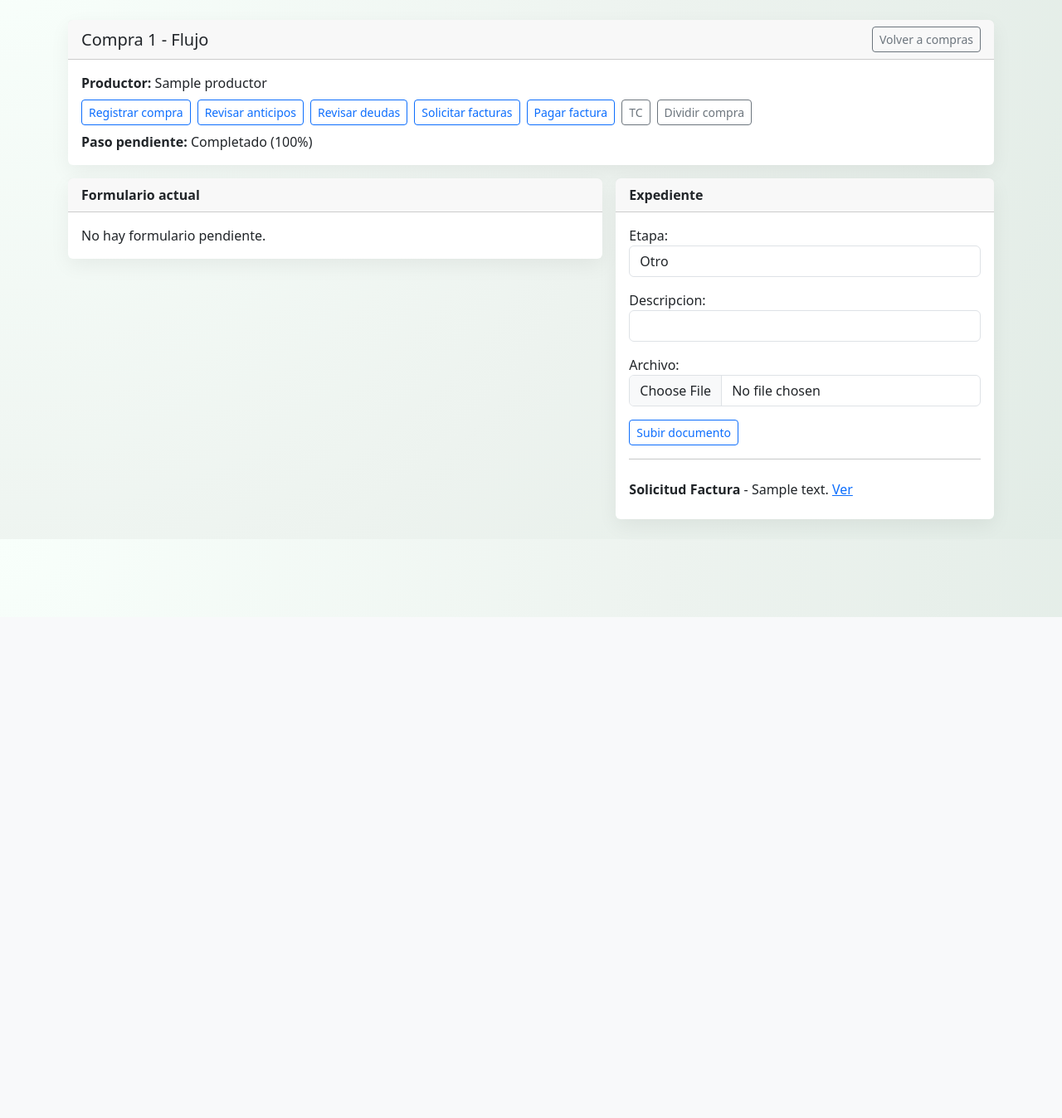
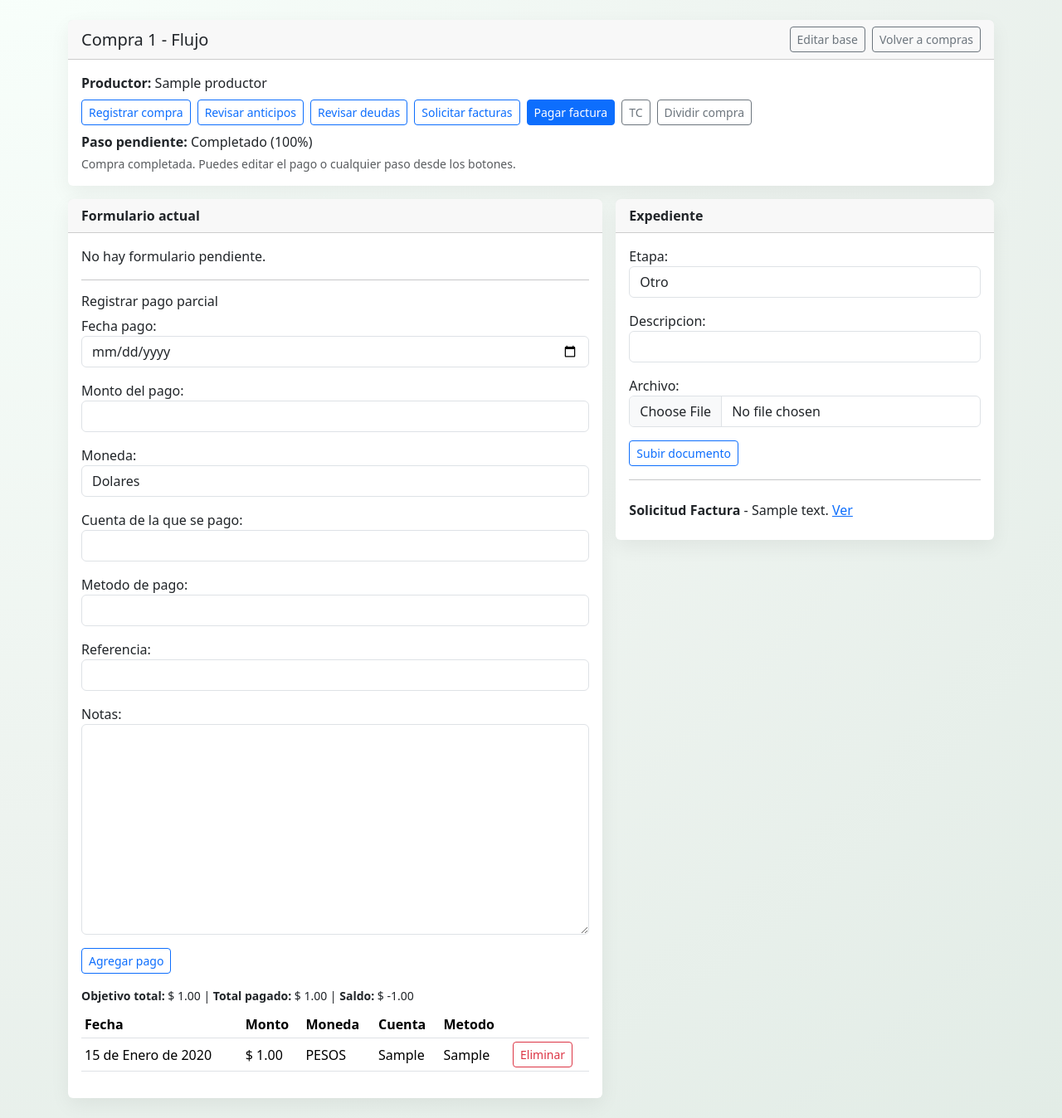
Before and after one commit to BruceGlez/pagos-compras, a Django app: page /compras/1/flujo/ in a window 1280 px wide. Shown: the part 56-1404 px from the top of the page at 83% size. Before the commit the page ends 800 px from the top, so only its background shows below. Run offline with Django 5.2, Linux system fonts and the light colour scheme; tables that the repository leaves empty hold one stand-in row (values such as "Sample post").

Commit message:
se corrigio bug de pagos

```diff
--- a/pagos/forms.py
+++ b/pagos/forms.py
@@ -5,6 +5,7 @@
     AplicacionAnticipo,
     Compra,
     DocumentoCompra,
+    PagoCompra,
     Productor,
     TipoCambio,
 )
@@ -320,6 +321,26 @@
         fields = ["etapa", "descripcion", "archivo"]
 
 
+class PagoCompraForm(BootstrapFormMixin, forms.ModelForm):
+    class Meta:
+        model = PagoCompra
+        fields = [
+            "fecha_pago",
+            "monto",
+            "moneda",
+            "cuenta_de_pago",
+            "metodo_de_pago",
+            "referencia",
+            "notas",
+        ]
+        widgets = {"fecha_pago": DateInput()}
+        labels = {
+            "monto": "Monto del pago",
+            "cuenta_de_pago": "Cuenta de la que se pago",
+            "metodo_de_pago": "Metodo de pago",
+        }
+
+
 class CompraDivisionEstadoForm(BootstrapFormMixin, forms.ModelForm):
     class Meta:
         model = Compra
--- a/pagos/urls.py
+++ b/pagos/urls.py
@@ -4,6 +4,8 @@
     HomeView,
     anticipos_view,
     compra_create_view,
+    division_delete_view,
+    pago_delete_view,
     compra_edit_view,
     compra_flujo_view,
     compras_operativas_view,
@@ -19,6 +21,8 @@
     path("compras/nueva/", compra_create_view, name="compra_create"),
     path("compras/<int:compra_id>/flujo/", compra_flujo_view, name="compra_flujo"),
     path("compras/<int:compra_id>/editar/", compra_edit_view, name="compra_edit"),
+    path("compras/<int:compra_id>/eliminar-division/", division_delete_view, name="division_delete"),
+    path("pagos/<int:pago_id>/eliminar/", pago_delete_view, name="pago_delete"),
     path("anticipos/", anticipos_view, name="anticipos"),
     path("productores/", productores_catalogo_view, name="productores_catalogo"),
     path("productores/<int:productor_id>/editar/", productor_edit_view, name="productor_edit"),
--- a/pagos/views.py
+++ b/pagos/views.py
@@ -1,5 +1,6 @@
 from django.contrib import messages
 from django.core.paginator import Paginator
+from django.db.models.deletion import ProtectedError
 from django.db.models import Count, Q, Sum
 from django.shortcuts import get_object_or_404, redirect, render
 from django.views.generic import ListView
@@ -13,15 +14,15 @@
     CompraFlujo1Form,
     CompraFlujo2Form,
     CompraFlujo3Form,
-    CompraFlujo5Form,
     CompraFlujoAnticiposForm,
     CompraOperativaForm,
     CompraForm,
     DocumentoCompraForm,
+    PagoCompraForm,
     ProductorForm,
     TipoCambioForm,
 )
-from .models import Anticipo, Compra, Productor, TipoCambio
+from .models import Anticipo, Compra, PagoCompra, Productor, TipoCambio
 
 
 class HomeView(ListView):
@@ -122,27 +123,68 @@
         if form.is_valid():
             form.save()
             messages.success(request, "Compra actualizada correctamente.")
+            next_url = request.POST.get("next") or request.GET.get("next")
+            if next_url:
+                return redirect(next_url)
             return redirect("compras_operativas")
         messages.error(request, "Revisa los datos de la compra.")
     else:
         form = CompraOperativaForm(instance=compra)
-    return render(request, "pagos/compra_form.html", {"form": form, "form_title": f"Editar Compra {compra.numero_compra}"})
+    return render(
+        request,
+        "pagos/compra_form.html",
+        {
+            "form": form,
+            "form_title": f"Editar Compra {compra.numero_compra}",
+            "next_url": request.GET.get("next", ""),
+        },
+    )
+
+
+def division_delete_view(request, compra_id):
+    if request.method != "POST":
+        return redirect("compras_operativas")
+    division = get_object_or_404(Compra, pk=compra_id)
+    if not division.es_division:
+        messages.error(request, "Solo se pueden eliminar compras de tipo division.")
+        return redirect("compras_operativas")
+
+    parent_id = division.parent_compra_id
+    try:
+        division.delete()
+        messages.success(request, "Division eliminada correctamente.")
+    except ProtectedError:
+        messages.error(
+            request,
+            "No se puede eliminar la division porque tiene movimientos relacionados (anticipos/pagos).",
+        )
+    return redirect(f"/compras/{parent_id}/flujo/?step=dividir")
+
+
+def pago_delete_view(request, pago_id):
+    if request.method != "POST":
+        return redirect("compras_operativas")
+    pago = get_object_or_404(PagoCompra, pk=pago_id)
+    compra_id = pago.compra_id
+    pago.delete()
+    messages.success(request, "Pago eliminado correctamente.")
+    return redirect(f"/compras/{compra_id}/flujo/?step=pago")
 
 
 def compra_flujo_view(request, compra_id):
     compra = get_object_or_404(Compra, pk=compra_id)
-    ui_pending_step = compra.flujo_codigo
+    ui_pending_step = compra.flujo_step_default
     form_map = {
         "captura": (CompraFlujo1Form, "Captura actualizada."),
         "anticipos": (CompraFlujoAnticiposForm, "Anticipos revisados."),
         "deudas": (CompraFlujo3Form, "Deudas actualizadas."),
         "facturas": (CompraFacturasForm, "Facturas actualizadas."),
-        "pago": (CompraFlujo5Form, "Pago actualizado."),
         "tc": (CompraFlujo2Form, "Tipo de cambio actualizado."),
     }
     forms = {k: cls(instance=compra, prefix=k) for k, (cls, _) in form_map.items()}
     documento_form = DocumentoCompraForm(prefix="doc")
     division_form = CompraDivisionCreateForm(compra=compra, prefix="div")
+    pago_form = PagoCompraForm(prefix="pagoitem")
 
     if request.method == "POST":
         form_name = request.POST.get("flow_form")
@@ -154,8 +196,17 @@
                 doc.save()
                 messages.success(request, "Documento cargado al expediente.")
                 compra.refresh_from_db()
-                return redirect(f"/compras/{compra.id}/flujo/?step={compra.flujo_codigo}")
+                return redirect(f"/compras/{compra.id}/flujo/?step={compra.flujo_step_default}")
             messages.error(request, "Error al cargar documento.")
+        elif form_name == "pago_registrar":
+            pago_form = PagoCompraForm(request.POST, prefix="pagoitem")
+            if pago_form.is_valid():
+                pago = pago_form.save(commit=False)
+                pago.compra = compra
+                pago.save()
+                messages.success(request, "Pago registrado.")
+                return redirect(f"/compras/{compra.id}/flujo/?step=pago")
+            messages.error(request, "Error al registrar pago.")
         elif form_name == "dividir_crear":
             division_form = CompraDivisionCreateForm(request.POST, compra=compra, prefix="div")
             if division_form.is_valid():
@@ -174,9 +225,9 @@
                     moneda=compra.moneda,
                     factura=division_form.cleaned_data.get("factura", ""),
                     uuid_factura=division_form.cleaned_data.get("uuid_factura", ""),
-                    anticipos_revisados=True,
-                    deudas_revisadas=True,
-                    division_revisada=True,
+                    anticipos_revisados=False,
+                    deudas_revisadas=False,
+                    division_revisada=False,
                 )
                 child.save()
                 messages.success(request, "Division creada correctamente.")
@@ -189,7 +240,7 @@
                 forms[form_name].save()
                 messages.success(request, msg)
                 compra.refresh_from_db()
-                return redirect(f"/compras/{compra.id}/flujo/?step={compra.flujo_codigo}")
+                return redirect(f"/compras/{compra.id}/flujo/?step={compra.flujo_step_default}")
             messages.error(request, "Hay errores en el formulario.")
 
     current_step = request.GET.get("step") or ui_pending_step
@@ -234,6 +285,10 @@
             "documentos": compra.documentos.all()[:30],
             "division_form": division_form,
             "divisiones": compra.divisiones.select_related("productor").order_by("id"),
+            "pago_form": pago_form,
+            "pagos_registrados": compra.pagos_registrados.all(),
+            "total_pagado_registrado": compra.total_pagado_registrado,
+            "monto_objetivo_pago": compra.compra_en_libras,
             "anticipos_pendientes": compra.productor.anticipos.filter(
                 pendiente_aplicar="PENDIENTE"
             ).order_by("-fecha_pago")[:20],
--- a/templates/pagos/compra_flujo.html
+++ b/templates/pagos/compra_flujo.html
@@ -5,7 +5,12 @@
 <div class="card mb-3">
     <div class="card-header d-flex justify-content-between align-items-center">
         <h5 class="mb-0">Compra {{ compra.numero_compra }} - Flujo</h5>
-        <a class="btn btn-outline-secondary btn-sm" href="/compras/">Volver a compras</a>
+        <div class="d-flex gap-2">
+            {% if not compra.es_division %}
+            <a class="btn btn-outline-secondary btn-sm" href="/compras/{{ compra.id }}/editar/?next={% url 'compra_flujo' compra.id %}%3Fstep%3D{{ current_step }}">Editar base</a>
+            {% endif %}
+            <a class="btn btn-outline-secondary btn-sm" href="/compras/">Volver a compras</a>
+        </div>
     </div>
     <div class="card-body">
         <p class="mb-2"><strong>Productor:</strong> {{ compra.productor.nombre }}</p>
@@ -26,6 +31,14 @@
             {% endfor %}
         </div>
         <div class="mt-2"><strong>Paso pendiente:</strong> {{ compra.flujo_label }} ({{ compra.flujo_progress }}%)</div>
+        {% if compra.flujo_codigo == "completo" %}
+        <div class="mt-1 small text-muted">Compra completada. Puedes editar el pago o cualquier paso desde los botones.</div>
+        {% endif %}
+        {% if compra.uuid_factura_faltante %}
+        <div class="mt-2 alert alert-warning py-2 mb-0">
+            Recordatorio: falta registrar el UUID de la factura para esta compra.
+        </div>
+        {% endif %}
     </div>
 </div>
 
@@ -41,8 +54,61 @@
                     {{ active_form.as_p }}
                     <button class="btn btn-primary btn-sm" type="submit">Guardar y continuar</button>
                 </form>
+                {% if current_step == "pago" and compra.uuid_factura_faltante %}
+                <p class="small text-warning mt-2 mb-0">Se puede registrar el pago, pero el UUID de factura sigue pendiente.</p>
+                {% endif %}
                 {% else %}
                 <p class="mb-0">No hay formulario pendiente.</p>
+                {% endif %}
+
+                {% if current_step == "pago" %}
+                <hr>
+                <h6>Registrar pago parcial</h6>
+                <form method="post" class="mb-3">
+                    {% csrf_token %}
+                    <input type="hidden" name="flow_form" value="pago_registrar">
+                    {{ pago_form.as_p }}
+                    <button class="btn btn-outline-primary btn-sm" type="submit">Agregar pago</button>
+                </form>
+
+                <div class="small mb-2">
+                    <strong>Objetivo total:</strong> {{ monto_objetivo_pago|money }} |
+                    <strong>Total pagado:</strong> {{ total_pagado_registrado|money }} |
+                    <strong>Saldo:</strong> {{ compra.saldo_por_pagar|money }}
+                </div>
+                <div class="table-responsive">
+                    <table class="table table-sm align-middle">
+                        <thead>
+                            <tr>
+                                <th>Fecha</th>
+                                <th>Monto</th>
+                                <th>Moneda</th>
+                                <th>Cuenta</th>
+                                <th>Metodo</th>
+                                <th></th>
+                            </tr>
+                        </thead>
+                        <tbody>
+                            {% for p in pagos_registrados %}
+                            <tr>
+                                <td>{{ p.fecha_pago }}</td>
+                                <td class="text-nowrap">{{ p.monto|money }}</td>
+                                <td>{{ p.moneda }}</td>
+                                <td>{{ p.cuenta_de_pago }}</td>
+                                <td>{{ p.metodo_de_pago }}</td>
+                                <td>
+                                    <form method="post" action="/pagos/{{ p.id }}/eliminar/" onsubmit="return confirm('Eliminar pago #{{ p.id }}?')">
+                                        {% csrf_token %}
+                                        <button class="btn btn-sm btn-outline-danger" type="submit">Eliminar</button>
+                                    </form>
+                                </td>
+                            </tr>
+                            {% empty %}
+                            <tr><td colspan="6" class="text-center">Sin pagos registrados.</td></tr>
+                            {% endfor %}
+                        </tbody>
+                    </table>
+                </div>
                 {% endif %}
 
                 {% if current_step == "anticipos" %}
@@ -79,9 +145,16 @@
                 <h6>Divisiones registradas</h6>
                 <ul class="list-group">
                     {% for d in divisiones %}
-                    <li class="list-group-item d-flex justify-content-between">
+                    <li class="list-group-item d-flex justify-content-between align-items-center">
                         <span>ID {{ d.id }} - {{ d.porcentaje_division|floatformat:2 }}%</span>
-                        <a class="btn btn-sm btn-outline-secondary" href="/compras/{{ d.id }}/flujo/">Abrir</a>
+                        <div class="d-flex gap-2">
+                            <a class="btn btn-sm btn-outline-secondary" href="/compras/{{ d.id }}/flujo/">Abrir</a>
+                            <a class="btn btn-sm btn-outline-secondary" href="/compras/{{ d.id }}/editar/?next={% url 'compra_flujo' compra.id %}%3Fstep%3Ddividir">Editar</a>
+                            <form method="post" action="/compras/{{ d.id }}/eliminar-division/" onsubmit="return confirm('Eliminar division ID {{ d.id }}?')">
+                                {% csrf_token %}
+                                <button class="btn btn-sm btn-outline-danger" type="submit">Eliminar</button>
+                            </form>
+                        </div>
                     </li>
                     {% empty %}
                     <li class="list-group-item">Sin divisiones registradas.</li>
--- a/templates/pagos/compra_form.html
+++ b/templates/pagos/compra_form.html
@@ -4,7 +4,11 @@
 <div class="card">
     <div class="card-header d-flex justify-content-between align-items-center">
         <h5 class="mb-0">{{ form_title }}</h5>
+        {% if next_url %}
+        <a class="btn btn-outline-secondary btn-sm" href="{{ next_url }}">Volver</a>
+        {% else %}
         <a class="btn btn-outline-secondary btn-sm" href="/compras/">Volver a compras</a>
+        {% endif %}
     </div>
     <div class="card-body">
         <div class="alert alert-info py-2">
@@ -13,6 +17,7 @@
         </div>
         <form method="post" class="row g-3" novalidate>
             {% csrf_token %}
+            {% if next_url %}<input type="hidden" name="next" value="{{ next_url }}">{% endif %}
             {% for field in form %}
             <div class="col-md-4">
                 <label class="form-label" for="{{ field.id_for_label }}">{{ field.label }}</label>
```
Also changed, not shown: pagos/models.py (+80 -12 lines), pagos/tests.py (+16 -2 lines), templates/pagos/compras_operativas.html (+9 -2 lines), pagos/migrations/0005_pagocompra.py (added).
